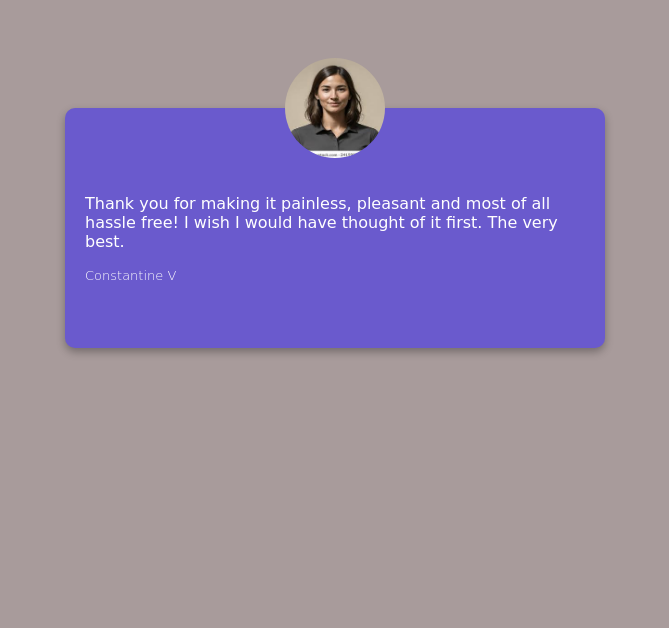
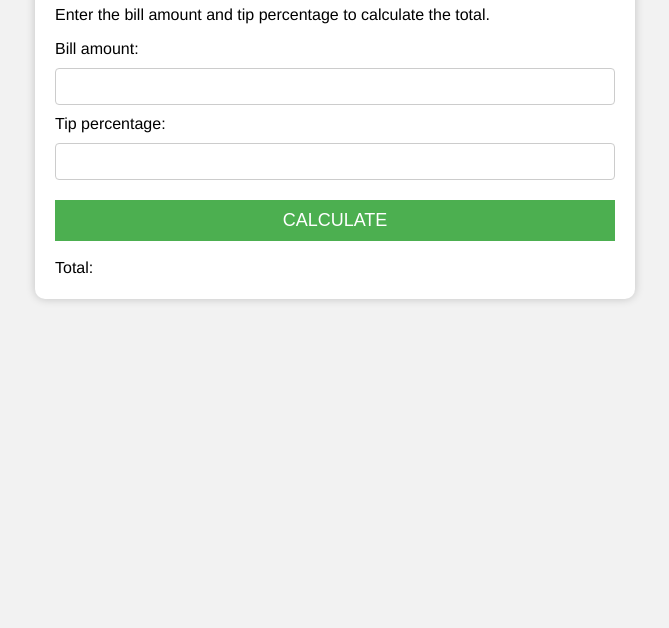
Before and after one commit to Venkatesh4409/Javascript, a plain HTML site: page index.html in a window 1280 px wide. Shown: the part 172-800 px from the top of the page, without its empty margins (305-974 px from the left). Drawn offline with Linux system fonts and the light colour scheme.

Commit message:
Tip Calculator

```diff
--- a/index.html
+++ b/index.html
@@ -3,17 +3,23 @@
   <head>
     <meta charset="UTF-8" />
     <meta name="viewport" content="width=device-width, initial-scale=1.0" />
+    <title>Tip Calculator</title>
     <link rel="stylesheet" href="style.css" />
-    <title>Feedback Slider</title>
   </head>
   <body>
     <div class="container">
-      <img src="images/girl1.jfif" alt="girl Image" />
-      <p class="text">
-        I would also like to say thank you to all your staff. Wow what great
-        service, I love it! Apple impressed me on multiple levels.
-      </p>
-      <h4 class="username">Chandu</h4>
+      <h1>Tip Calculator</h1>
+      <p>Enter the bill amount and tip percentage to calculate the total.</p>
+      <label for="bill">Bill amount:</label>
+      <input type="number" id="bill" />
+      <br />
+      <label for="tip">Tip percentage:</label>
+      <input type="number" id="tip" />
+      <br />
+      <button id="calculate">CALCULATE</button>
+      <br />
+      <label for="total">Total:
+      <span id="total"></span>
     </div>
     <script src="index.js"></script>
   </body>
--- a/index.js
+++ b/index.js
@@ -1,39 +1,17 @@
-const image = document.querySelector("img");
-const textUsed = document.querySelector(".text");
-const userName = document.querySelector(".username");
+const btnEl = document.getElementById("calculate");
+const billInput = document.getElementById("bill");
+const tipInput = document.getElementById("tip");
+const totalSpan = document.getElementById("total");
 
-const persons = [
-  {
-    name: "Chandu",
-    photoUrl: "./images/girl1.jfif",
-    text: "This is simply unbelievable! I would be lost without Apple. The very best. Not able to tell you how happy I am with Apple.",
-  },
-  {
-    name: "Rosetta Q",
-    photoUrl: "./images/girl2.jfif",
-    text: "I would also like to say thank you to all your staff. Wow what great service, I love it! Apple impressed me on multiple levels.",
-  },
-  {
-    name: "Constantine V",
-    photoUrl: "./images/girl3.jfif",
-    text: "Thank you for making it painless, pleasant and most of all hassle free! I wish I would have thought of it first. The very best.",
-  },
-];
+btnEl.addEventListener("click", calculateTotal);
 
-let index = 0;
+function calculateTotal() {
+  const billValue = Number(billInput.value);
+  const tipPercent = Number(tipInput.value);
 
-slideShow();
+  const tipValue = (tipPercent / 100) * billValue;
 
-function slideShow() {
-  const { name, photoUrl, text } = persons[index];
-  image.src = photoUrl;
-  textUsed.innerText = text;
-  userName.innerText = name;
-  index++;
-  if (index === persons.length) {
-    index = 0;
-  }
-  setTimeout(() => {
-    slideShow();
-  }, 1000);
+  const totalValue = billValue + tipValue;
+
+  totalSpan.innerText = totalValue.toFixed(2);
 }
--- a/style.css
+++ b/style.css
@@ -1,37 +1,51 @@
+* {
+  box-sizing: border-box;
+}
 body {
-  margin: 0;
-  display: flex;
-  justify-content: center;
-  align-items: center;
-  height: 100vh;
-  font-family: cursive;
-  background-color: rgb(168, 155, 155);
-}
-
-img {
-  width: 100px;
-  height: 100px;
-  border-radius: 50%;
-  position: absolute;
-  left: 50%;
-  transform: translateX(-50%);
-  top: -50px;
+  background-color: #f2f2f2;
+  font-family: "Helvetica", sans-serif;
 }
 
 .container {
-  width: 500px;
-  height: 100px;
-  background-color: slateblue;
+  background-color: white;
+  max-width: 600px;
+  margin: 100px auto;
+  padding: 20px;
+  box-shadow: 0 0 10px rgba(0, 0, 0, 0.2);
   border-radius: 10px;
-  box-shadow: 0 4px 8px rgba(0, 0, 0, 0.3);
-  min-width: 400px;
-  padding: 70px 20px;
-  margin: 5px;
-  color: white;
-  position: relative;
 }
 
-.username {
-  font-size: 13px;
-  font-weight: 100;
+h1 {
+  margin-top: 0px;
+  text-align: center;
 }
+
+input {
+  padding: 10px;
+  border: 1px solid #ccc;
+  border-radius: 4px;
+  margin: 10px 0;
+  width: 100%;
+}
+button {
+  background-color: #4caf50;
+  color: white;
+  padding: 10px;
+  border: none;
+  cursor: pointer;
+  margin: 10px 0;
+  width: 100%;
+  font-size: 18px;
+  text-transform: uppercase;
+  transition: background-color 0.2s ease;
+}
+
+button:hover {
+  background-color: #45a049;
+}
+
+#total {
+  font-size: 24px;
+  font-weight: bold;
+  margin-top: 10px;
+}
```
Also changed, not shown: images/girl1.jfif (deleted), images/girl2.jfif (deleted), images/girl3.jfif (deleted).
